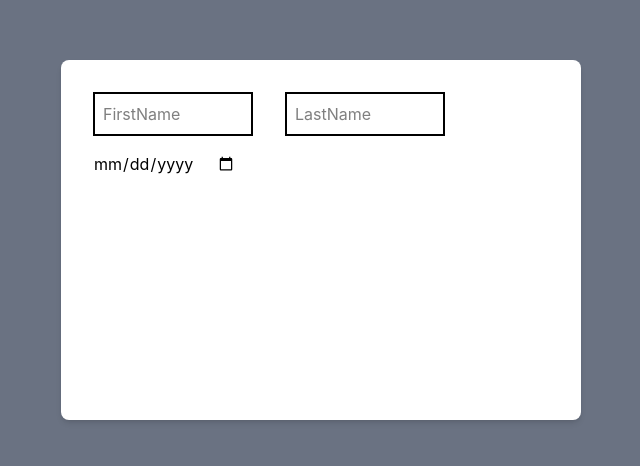
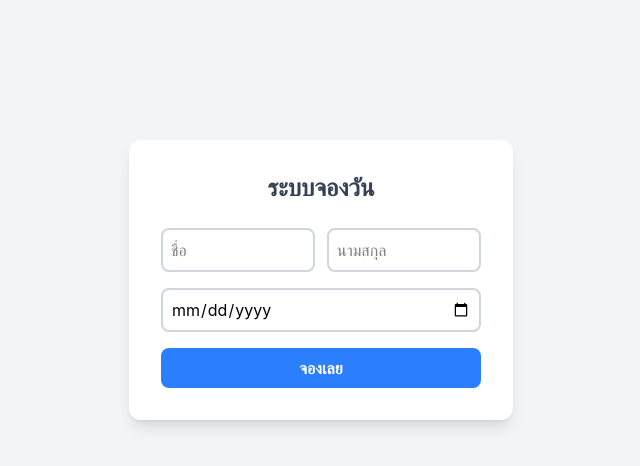
Before and after one commit to Gwitthawat/BookSystem, a React (Vite) app in the folder booking-front/: page / in a window 1280 px wide. Shown: the part 120-586 px from the top of the page, without its empty margins (319-959 px from the left). Built offline with nearby package versions, Linux system fonts and the light colour scheme.

Commit message:
Update UI Bookingform

```diff
--- a/booking-front/src/component/Bookingform.jsx
+++ b/booking-front/src/component/Bookingform.jsx
@@ -1,47 +1,55 @@
 import { useState } from "react";
 
-export default function Form(){
-    const[firstname,setFirstname] = useState('');
-    const[lastname ,setLastname] = useState('');
-    const[Date,setDate] = useState('')
+export default function Form() {
+  const [firstname, setFirstname] = useState("");
+  const [lastname, setLastname] = useState("");
+  const [date, setDate] = useState("");
 
-    function handleFirstNameChange(e){
-        setFirstname(e.target.value);
-    }
-    function handleLastname(e){
-        setLastname(e.target.value);
-    }
-    function handleSetDate(e){
-        setDate(e.target.value)
-    }
+  return (
+    <div className="min-h-screen flex items-center justify-center bg-gray-100">
+      <div className="bg-white p-8 rounded-xl shadow-lg w-96">
 
-    return(
-        <div className="min-h-screen flex item-center justify-center bg-gray-500 pt-45">
-            <div className="bg-white p-8 rounded-lg shadow-md w-130 h-90">
-                <form onSubmit={e => e.preventDefault()} className="flex flex-col">
-            <div className="flex gap-8">
-                <input className="border-2 w-40 p-2 "
-                    placeholder="FirstName"
+        {/* หัวข้อ */}
+        <h1 className="text-2xl font-bold text-center text-gray-700 mb-6">
+          ระบบจองวัน
+        </h1>
+
+        <form onSubmit={(e) => e.preventDefault()} className="flex flex-col gap-4">
+
+          {/* ชื่อ - นามสกุล */}
+          <div className="flex gap-3">
+            <input
+              className="border-2 border-gray-300 rounded-lg p-2 w-full focus:outline-none focus:border-blue-400"
+              placeholder="ชื่อ"
               value={firstname}
-                    onChange={handleFirstNameChange}
+              onChange={e => setFirstname(e.target.value)}
             />
-                <input className="border-2 w-40 p-2"
-                    placeholder="LastName"
+            <input
+              className="border-2 border-gray-300 rounded-lg p-2 w-full focus:outline-none focus:border-blue-400"
+              placeholder="นามสกุล"
               value={lastname}
-                    onChange={handleLastname}
-                />
-            </div>
-            <div className="pt-4">
-                <input
-                    type="date"
-                    value={Date}
-                    onChange={handleSetDate}
+              onChange={e => setLastname(e.target.value)}
             />
           </div>
 
+          {/* วันที่ */}
+          <input
+            className="border-2 border-gray-300 rounded-lg p-2 w-full focus:outline-none focus:border-blue-400"
+            type="date"
+            value={date}
+            onChange={e => setDate(e.target.value)}
+          />
+
+          {/* ปุ่ม Save */}
+          <button
+            type="submit"
+            className="bg-blue-500 hover:bg-blue-600 text-white font-semibold py-2 rounded-lg transition-colors"
+          >
+            จองเลย
+          </button>
+
         </form>
       </div>
-
     </div>
-    )
+  );
 }
```
Lines whose indentation alone changed are shown as unchanged.
